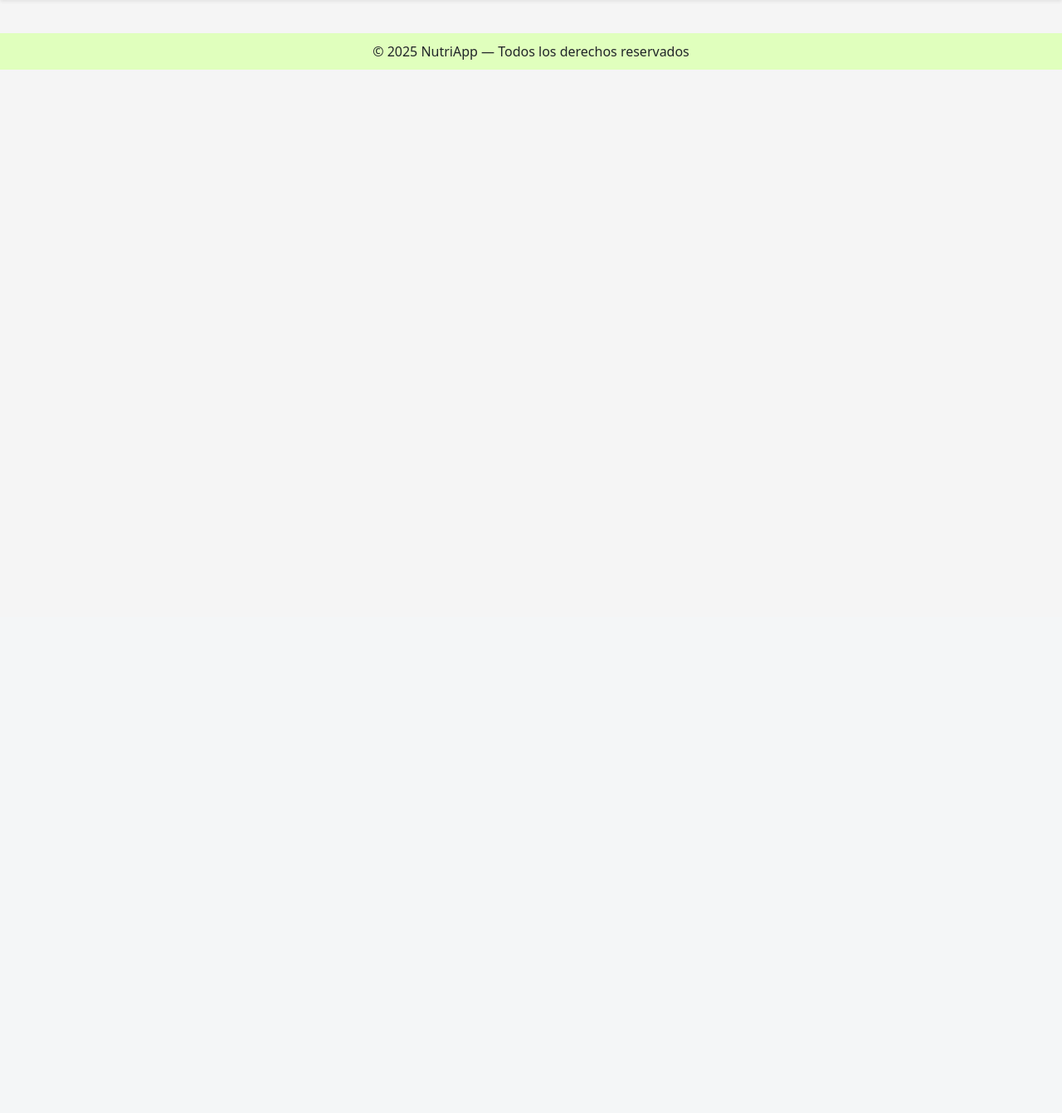
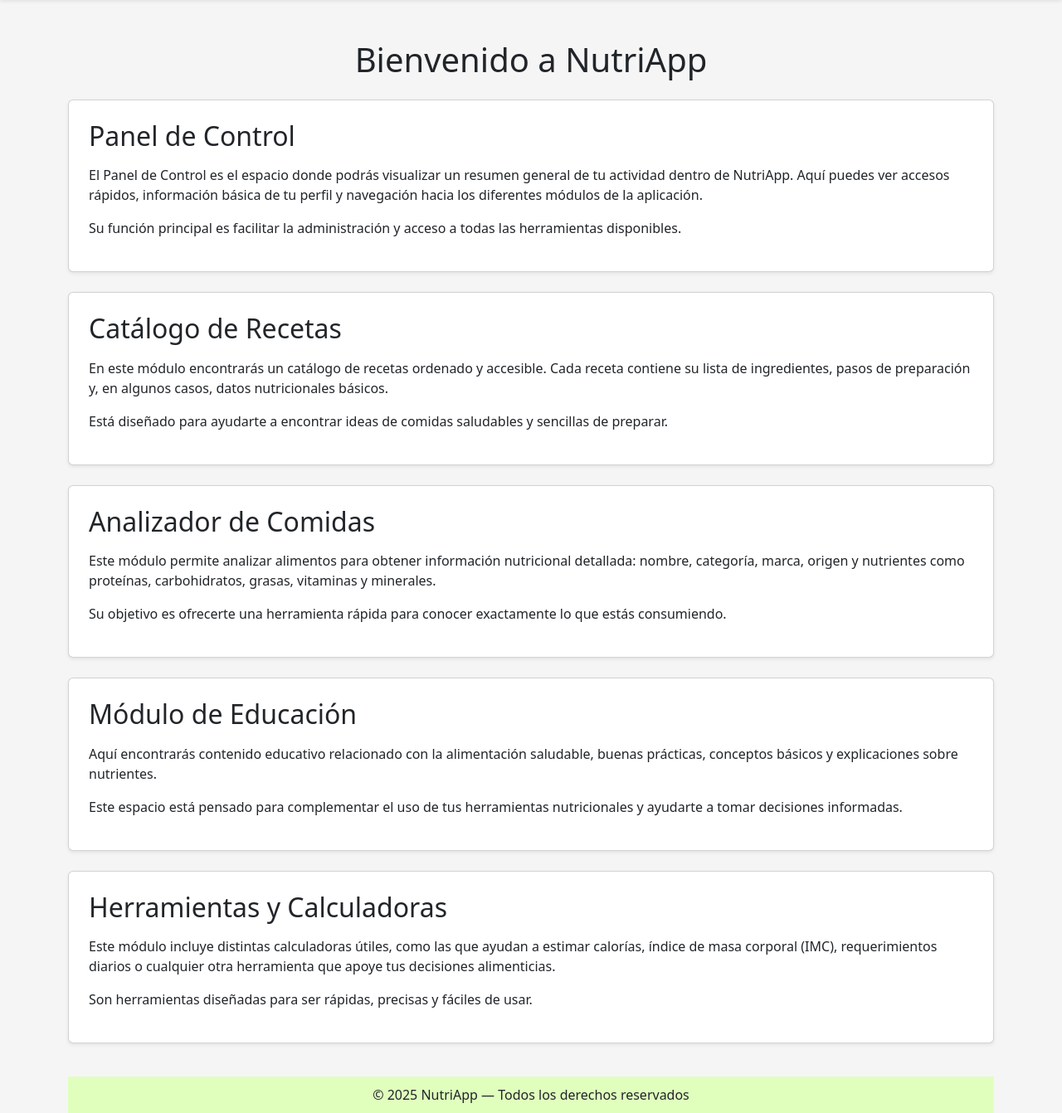
Before and after one commit to Camacho-Zamora-Adrian-Eduardo/Proyecto, a Flask app: page / in a window 1280 px wide. Shown: the part 56-1398 px from the top of the page at 83% size. Before the commit the page ends 140 px from the top, so only its background shows below. Run offline with Flask 3, Linux system fonts and the light colour scheme.

Commit message:
terminado

```diff
--- a/templates/inicio.html
+++ b/templates/inicio.html
@@ -60,6 +60,74 @@
             </div>
         </nav>
 
+        <div class="container mt-5">
+
+    <h1 class="text-center mb-4">Bienvenido a NutriApp</h1>
+
+    <div class="card p-4 shadow-sm mb-4">
+        <h2 class="mb-3">Panel de Control</h2>
+        <p>
+            El Panel de Control es el espacio donde podrás visualizar un resumen general
+            de tu actividad dentro de NutriApp. Aquí puedes ver accesos rápidos,
+            información básica de tu perfil y navegación hacia los diferentes módulos
+            de la aplicación.
+        </p>
+        <p>
+            Su función principal es facilitar la administración y acceso a todas las
+            herramientas disponibles.
+        </p>
+    </div>
+
+    <div class="card p-4 shadow-sm mb-4">
+        <h2 class="mb-3">Catálogo de Recetas</h2>
+        <p>
+            En este módulo encontrarás un catálogo de recetas ordenado y accesible.
+            Cada receta contiene su lista de ingredientes, pasos de preparación y,
+            en algunos casos, datos nutricionales básicos.
+        </p>
+        <p>
+            Está diseñado para ayudarte a encontrar ideas de comidas saludables y
+            sencillas de preparar.
+        </p>
+    </div>
+
+    <div class="card p-4 shadow-sm mb-4">
+        <h2 class="mb-3">Analizador de Comidas</h2>
+        <p>
+            Este módulo permite analizar alimentos para obtener información nutricional
+            detallada: nombre, categoría, marca, origen y nutrientes como proteínas,
+            carbohidratos, grasas, vitaminas y minerales.
+        </p>
+        <p>
+            Su objetivo es ofrecerte una herramienta rápida para conocer exactamente
+            lo que estás consumiendo.
+        </p>
+    </div>
+
+    <div class="card p-4 shadow-sm mb-4">
+        <h2 class="mb-3">Módulo de Educación</h2>
+        <p>
+            Aquí encontrarás contenido educativo relacionado con la alimentación saludable,
+            buenas prácticas, conceptos básicos y explicaciones sobre nutrientes.
+        </p>
+        <p>
+            Este espacio está pensado para complementar el uso de tus herramientas nutricionales
+            y ayudarte a tomar decisiones informadas.
+        </p>
+    </div>
+
+    <div class="card p-4 shadow-sm mb-4">
+        <h2 class="mb-3">Herramientas y Calculadoras</h2>
+        <p>
+            Este módulo incluye distintas calculadoras útiles, como las que ayudan a
+            estimar calorías, índice de masa corporal (IMC), requerimientos diarios
+            o cualquier otra herramienta que apoye tus decisiones alimenticias.
+        </p>
+        <p>
+            Son herramientas diseñadas para ser rápidas, precisas y fáciles de usar.
+        </p>
+    </div>
+
 <footer>
     © 2025 NutriApp — Todos los derechos reservados
 </footer>
```
Also changed, not shown: templates/interfazinicio.html (+68 -0 lines).
